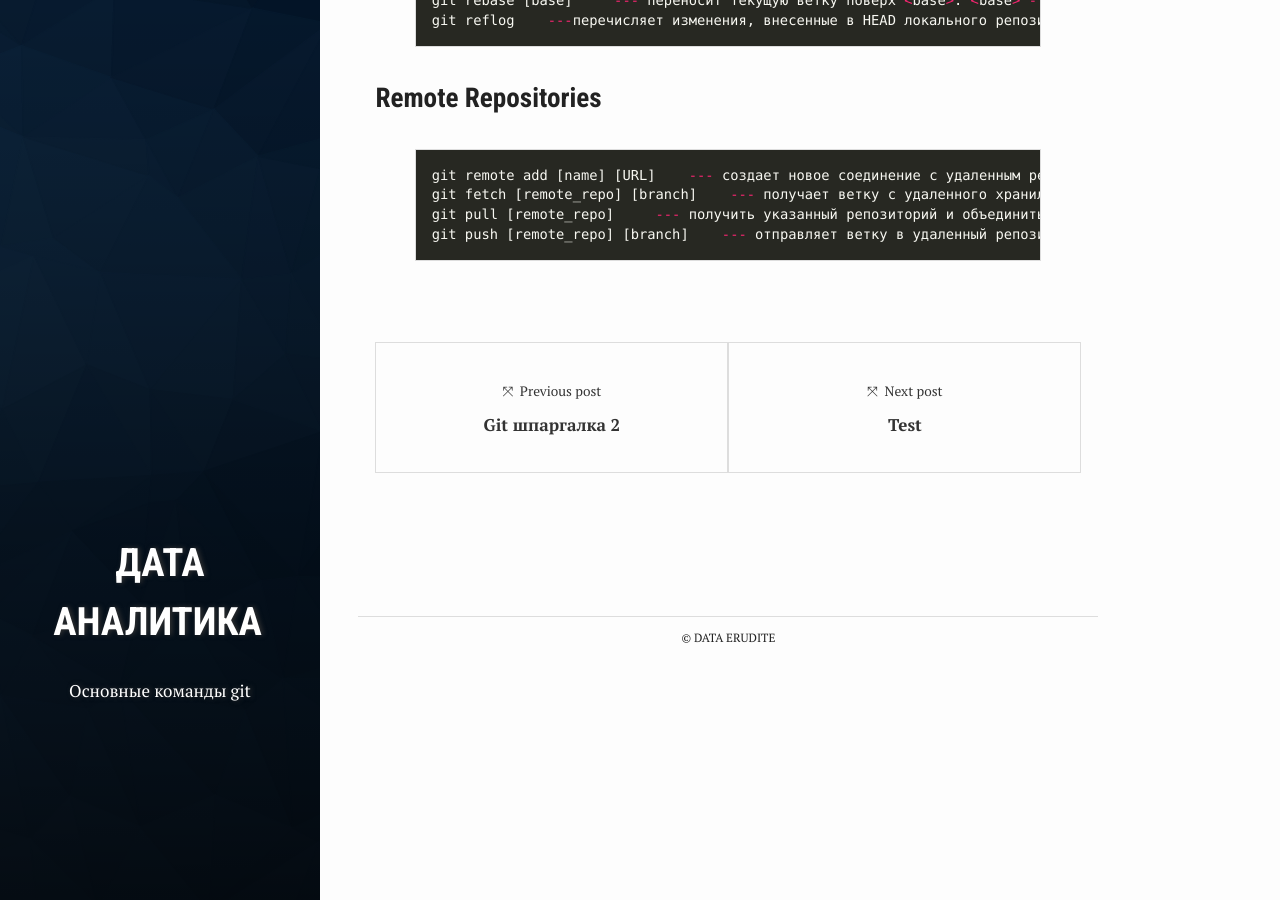
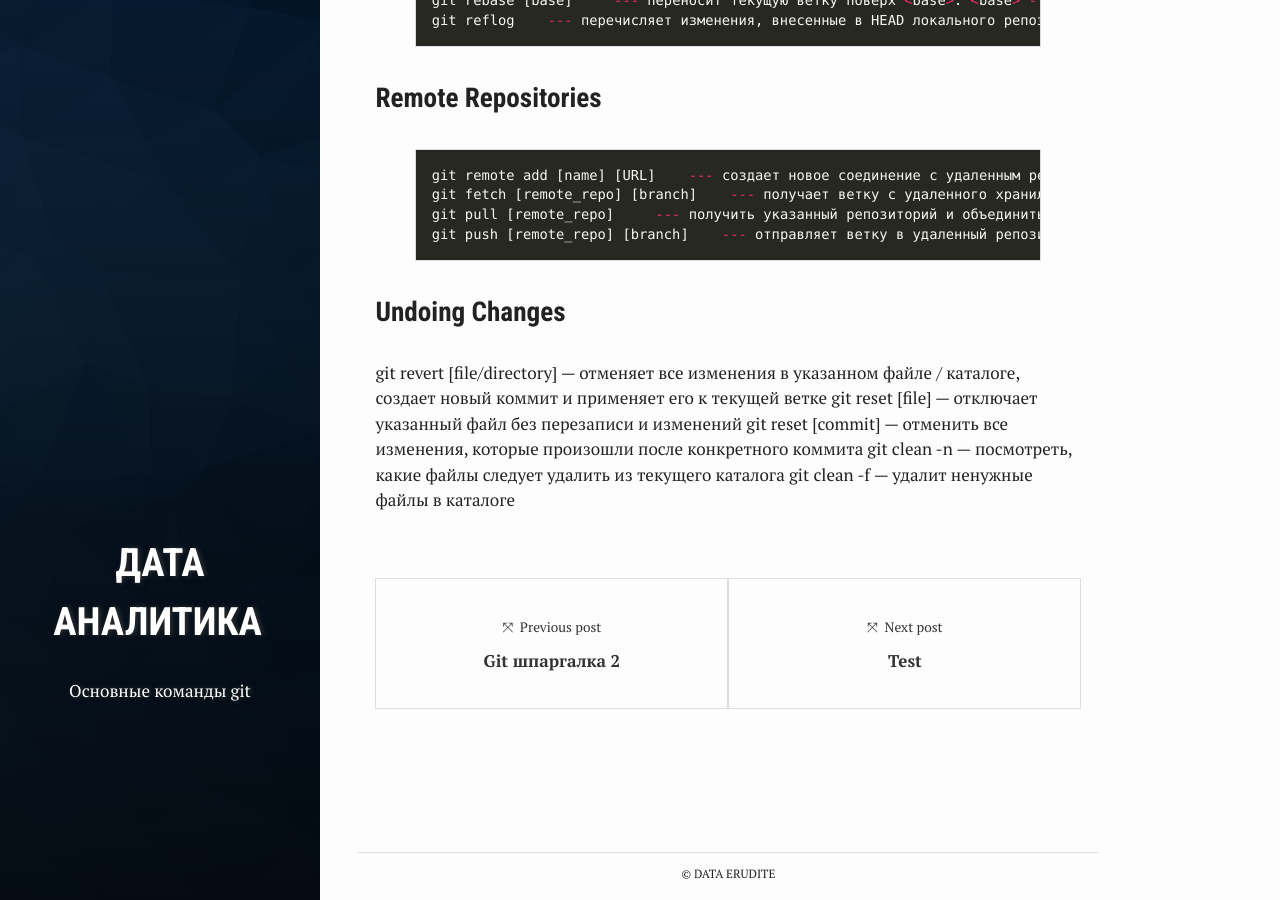
Before and after one commit to p1aton/p1aton.github.io, a Jekyll site: the page built from _posts/2017-10-19-git.md, in a window 1280 px wide and 900 px high, scrolled down 1562 px. Built offline with Jekyll 4.4.1, drawn with Linux system fonts in a browser that asks for light colours.

Commit message:
Update 2017-10-19-git.md

```diff
--- a/_posts/2017-10-19-git.md
+++ b/_posts/2017-10-19-git.md
@@ -65,7 +65,7 @@ git merge [branch]    --- объединият указанную ветку с
 {% highlight python %}
 git commit --amend     --- изменяет предыдущий коммит, вместо того чтобы создавать новый
 git rebase [base]     --- переносит текущую ветку поверх <base>. <base> - может быть хешем коммита, именем ветки, тегом или относительной ссылкой на HEAD.
-git reflog    ---перечисляет изменения, внесенные в HEAD локального репозитория
+git reflog    --- перечисляет изменения, внесенные в HEAD локального репозитория
 {% endhighlight %}
 
 ### Remote Repositories
@@ -76,3 +76,11 @@ git fetch [remote_repo] [branch]    --- получает ветку с удал
 git pull [remote_repo]     --- получить указанный репозиторий и объединить его с локальной копией
 git push [remote_repo] [branch]    --- отправляет ветку в удаленный репозиторий со всеми ее коммитами и объектами
 {% endhighlight %}
+
+### Undoing Changes
+
+git revert [file/directory]    --- отменяет все изменения в указанном файле / каталоге, создает новый коммит и применяет его к текущей ветке
+git reset [file]    --- отключает указанный файл без перезаписи и изменений
+git reset [commit]   --- отменить все изменения, которые произошли после конкретного коммита
+git clean -n    --- посмотреть, какие файлы следует удалить из текущего каталога
+git clean -f    --- удалит ненужные файлы в каталоге
```
